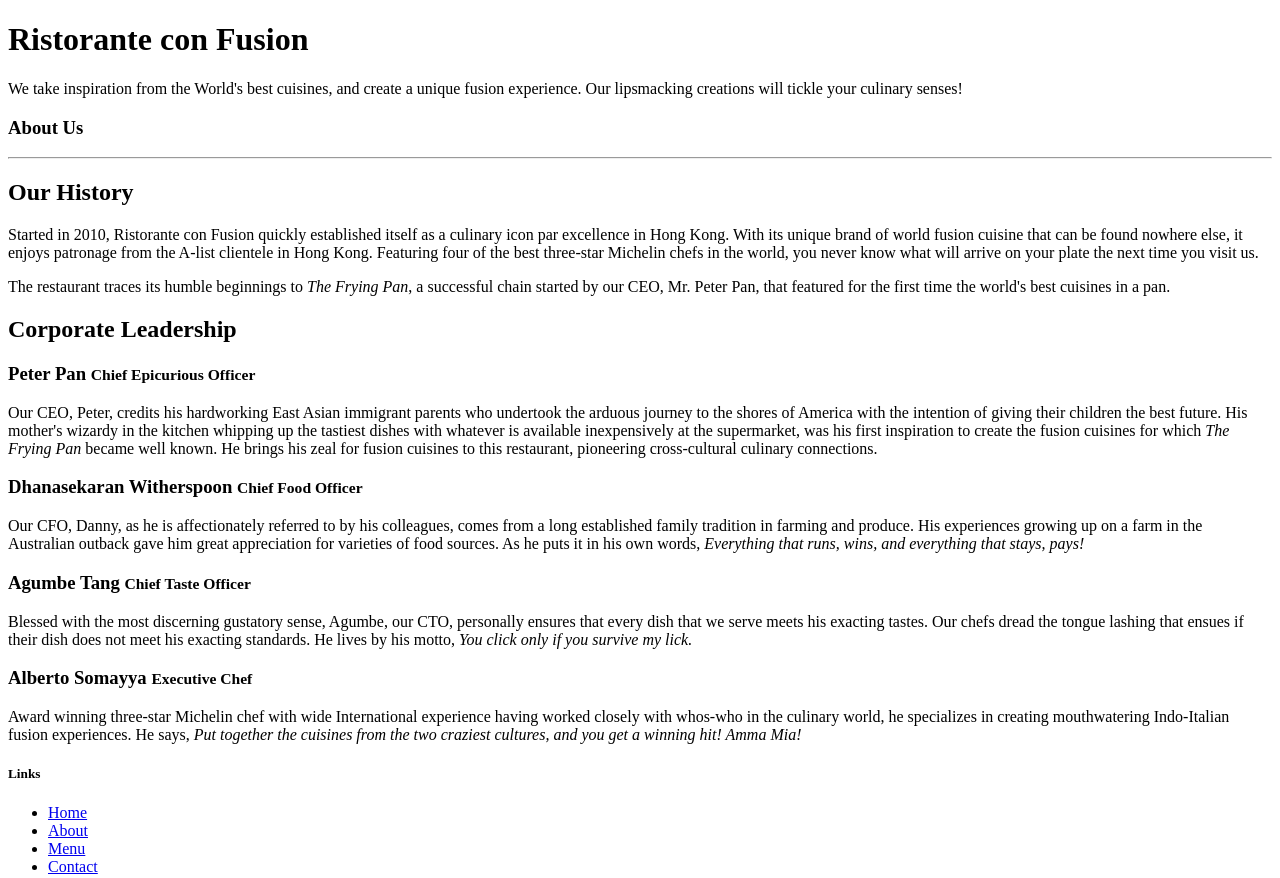
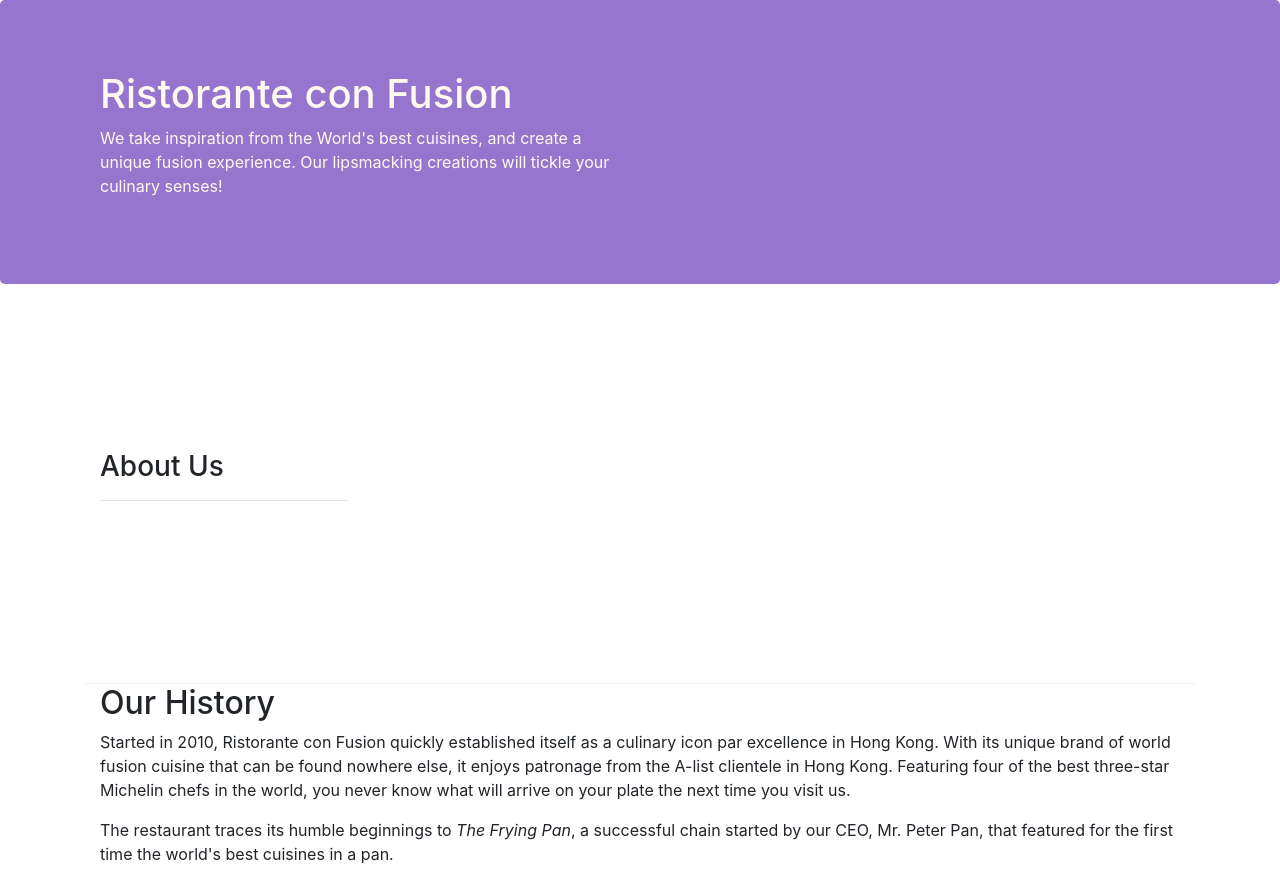
Before and after one commit to lyquoclam123/SE1629-SE151429-ASS1, a website: page aboutus.html in a window 1280 px wide. Shown: the top 878 px of the page. Drawn offline with nearby package versions, Linux system fonts and the light colour scheme.

Commit message:
first commit

```diff
--- a/aboutus.html
+++ b/aboutus.html
@@ -2,7 +2,14 @@
 <html lang="en">
 
 <head>
-
+    <meta charset="UTF-8" />
+    <meta http-equiv="X-UA-Compatible" content="IE=edge" />
+    <meta name="viewport" content="width=device-width, initial-scale=1.0" />
+    <link
+      rel="stylesheet"
+      href="node_modules/bootstrap/dist/css/bootstrap.min.css"
+    />
+    <link rel="stylesheet" href="./css/style.css" />
     <title>Ristorante Con Fusion: About Us</title>
 
 </head>
@@ -16,22 +23,22 @@
                     <h1>Ristorante con Fusion</h1>
                     <p>We take inspiration from the World's best cuisines, and create a unique fusion experience. Our lipsmacking creations will tickle your culinary senses!</p>
                 </div>
-                <div class="col-12 col-sm">
+                <div class="col-12 col-sm-6">
                 </div>
             </div>
         </div>
     </header>
 
-    <div>
-        <div>
-            <div>
+    <div class="container">
+        <div class="row row-content align-items-center">
+            <div class="col-12 col-sm-4 order-sm-last col-md-3">
                <h3>About Us</h3>
                <hr>
             </div>
         </div>
 
         <div>
-            <div>
+            <div class="col col-sm order-sm-first col-md">
                 <h2>Our History</h2>
                 <p>Started in 2010, Ristorante con Fusion quickly established itself as a culinary icon par excellence in Hong Kong. With its unique brand of world fusion cuisine that can be found nowhere else, it enjoys patronage from the A-list clientele in Hong Kong.  Featuring four of the best three-star Michelin chefs in the world, you never know what will arrive on your plate the next time you visit us.</p>
                 <p>The restaurant traces its humble beginnings to <em>The Frying Pan</em>, a successful chain started by our CEO, Mr. Peter Pan, that featured for the first time the world's best cuisines in a pan.</p>
@@ -42,7 +49,7 @@
 
 
         <div>
-            <div>
+            <div class="col col-sm order-sm-first col-md">
                 <h2>Corporate Leadership</h2>
                 <h3>Peter Pan <small>Chief Epicurious Officer</small></h3>
                 <p>Our CEO, Peter, credits his hardworking East Asian immigrant parents who undertook the arduous journey to the shores of America with the intention of giving their children the best future. His mother's wizardy in the kitchen whipping up the tastiest dishes with whatever is available inexpensively at the supermarket, was his first inspiration to create the fusion cuisines for which <em>The Frying Pan</em> became well known. He brings his zeal for fusion cuisines to this restaurant, pioneering cross-cultural culinary connections.</p>
@@ -98,7 +105,9 @@
            </div>
         </div>
     </footer>
-
+    <script src="node_modules/jquery/dist/jquery.slim.min.js"></script>
+    <script src="node_modules/popper.js/dist/umd/popper.min.js"></script>
+    <script src="node_modules/bootstrap/dist/js/bootstrap.min.js"></script>
 </body>
 
 </html>
--- a/css/style.css
+++ b/css/style.css
@@ -1,4 +1,4 @@
-.quoclam {
+.jumbotron {
     padding: 70px 30px 70px 30px;
     margin: 0 auto;
     background-color: #9575cd;
```
Also changed, not shown: contactus.html (+1 -1 lines), index.html (+1 -1 lines).
